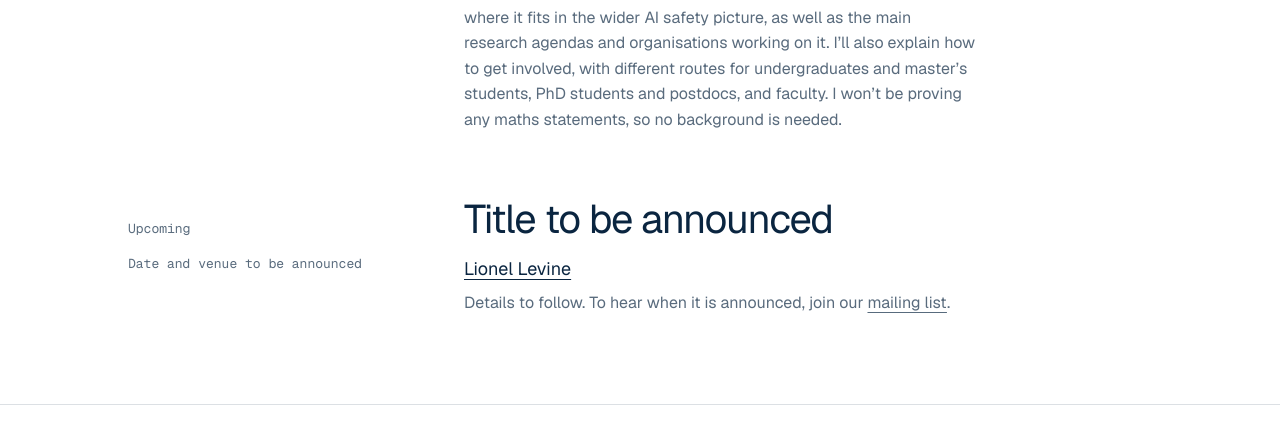
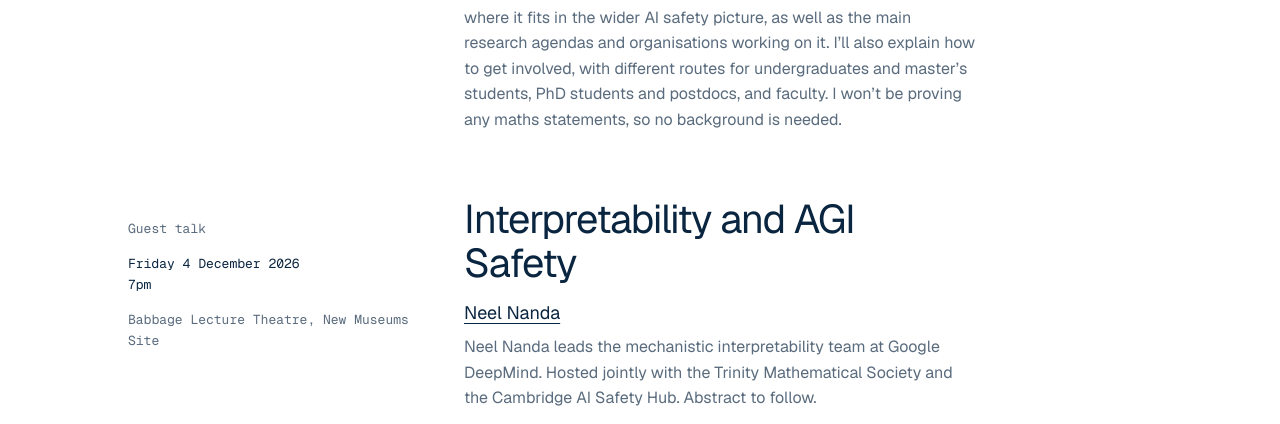
Before and after one commit to cat-alignment/website, a plain HTML site: page events/index.html in a window 1280 px wide. Shown: the part 528-952 px from the top of the page. Drawn offline with nearby package versions, Linux system fonts and the light colour scheme.

Commit message:
Add Neel Nanda talk; swap Nico and Will on People page
Co-Authored-By: Claude Opus 5.5 <noreply@anthropic.com>

```diff
--- a/events/index.html
+++ b/events/index.html
@@ -30,6 +30,7 @@
           <a href="/events/" aria-current="page">Events</a>
           <ul class="nav__menu">
             <li><a href="/events/#mironov">An introduction to theoretical AI safety<span class="nav__menu-meta">Mikhail Mironov · 27 November</span></a></li>
+            <li><a href="/events/#nanda">Interpretability and AGI Safety<span class="nav__menu-meta">Neel Nanda · 4 December</span></a></li>
             <li><a href="/events/#levine">Lionel Levine<span class="nav__menu-meta">Date to be announced</span></a></li>
           </ul>
         </div>
@@ -76,6 +77,19 @@
         </div>
       </section>
 
+      <section class="row" id="nanda" aria-labelledby="nanda-title">
+        <div class="meta mono">
+          <p>Guest talk</p>
+          <p><time datetime="2026-12-04T19:00">Friday 4 December 2026<br>7pm</time></p>
+          <p>Babbage Lecture Theatre, New Museums Site</p>
+        </div>
+        <div class="row__body">
+          <h3 class="row__title" id="nanda-title"><a class="title-link" href="https://luma.com/lknqqwii">Interpretability and AGI Safety</a></h3>
+          <p class="row__sub"><a href="https://www.neelnanda.io/">Neel Nanda</a></p>
+          <p>Neel Nanda leads the mechanistic interpretability team at Google DeepMind. Hosted jointly with the Trinity Mathematical Society and the Cambridge AI Safety Hub. Abstract to follow.</p>
+        </div>
+      </section>
+
       <section class="row" id="levine" aria-labelledby="levine-title">
         <div class="meta mono">
           <p>Upcoming</p>
```
Also changed, not shown: about/index.html (+1 -0 lines), contact/index.html (+1 -0 lines), getting-started/index.html (+1 -0 lines), index.html (+13 -0 lines), meow/index.html (+1 -0 lines), people/index.html (+8 -7 lines), programmes/index.html (+1 -0 lines), programmes/lent/index.html (+1 -0 lines), programmes/whiskers/index.html (+1 -0 lines), resources/agendas/index.html (+1 -0 lines), resources/fellowships/index.html (+1 -0 lines), resources/index.html (+1 -0 lines), resources/organisations/index.html (+1 -0 lines).
